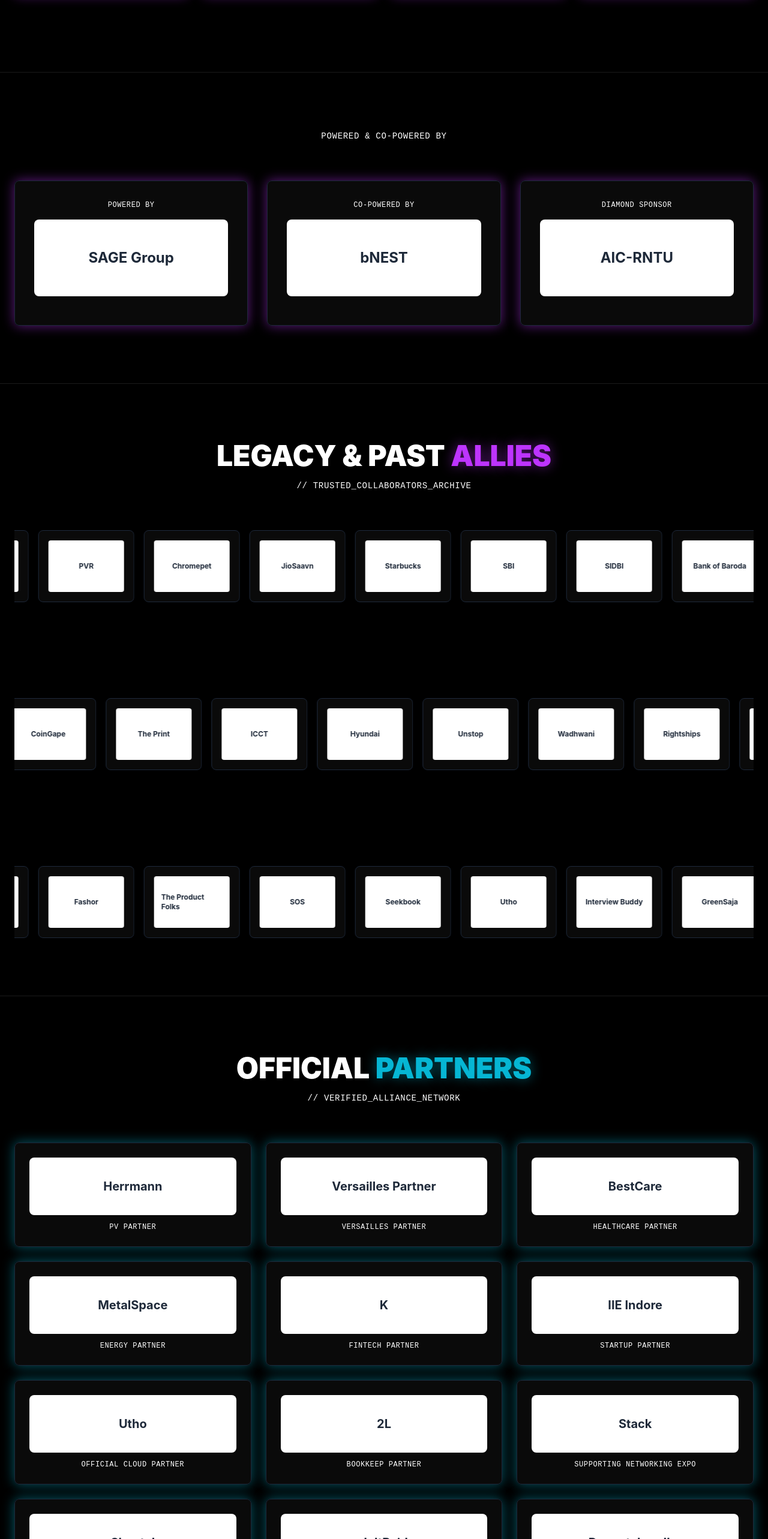
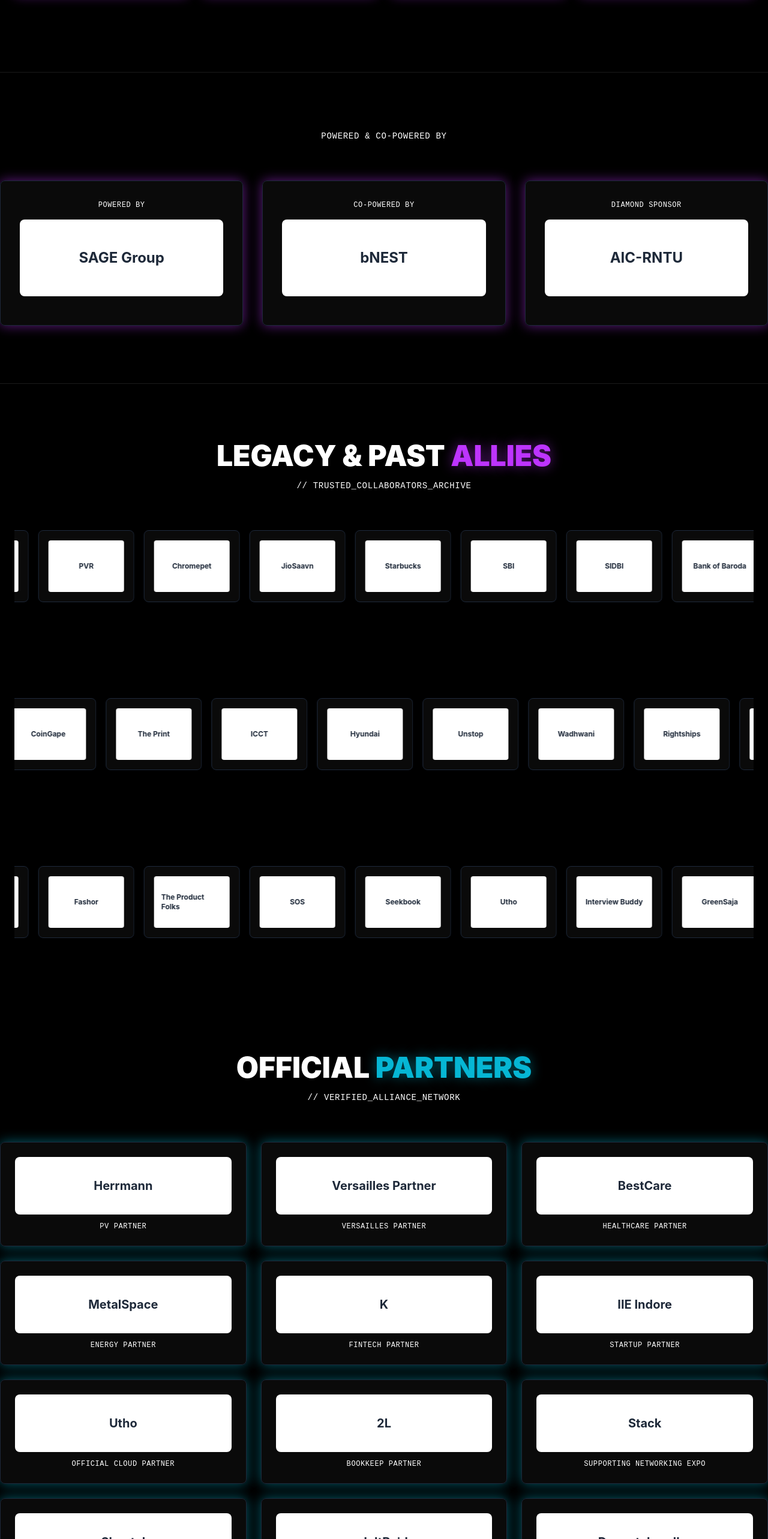
Before and after one commit to Ansh-mick27/AIIHFound_E_summit, a Next.js app: page / in a window 1280 px wide. Shown: the part 3040-5606 px from the top of the page at 60% size. Built offline with nearby package versions, Linux system fonts and the light colour scheme.

Commit message:
Add z-50 to all sections below AboutESummit to keep spiral in background

```diff
--- a/src/components/OfficialPartners.tsx
+++ b/src/components/OfficialPartners.tsx
@@ -18,7 +18,7 @@ export default function OfficialPartners() {
     ];
 
     return (
-        <section className="py-24 px-6 bg-bg-primary border-t border-white/10">
+        <section className="relative z-50 bg-black text-white py-24 overflow-hidden">
             <div className="max-w-7xl mx-auto">
                 {/* Header */}
                 <motion.div
--- a/src/components/PoweredBySection.tsx
+++ b/src/components/PoweredBySection.tsx
@@ -9,7 +9,7 @@ export default function PoweredBySection() {
     ];
 
     return (
-        <section className="py-24 px-6 bg-bg-primary border-t border-white/10">
+        <section className="relative z-50 py-24 bg-black text-white overflow-hidden border-t border-white/10">
             <div className="max-w-7xl mx-auto">
                 {/* Header */}
                 <motion.div
```
